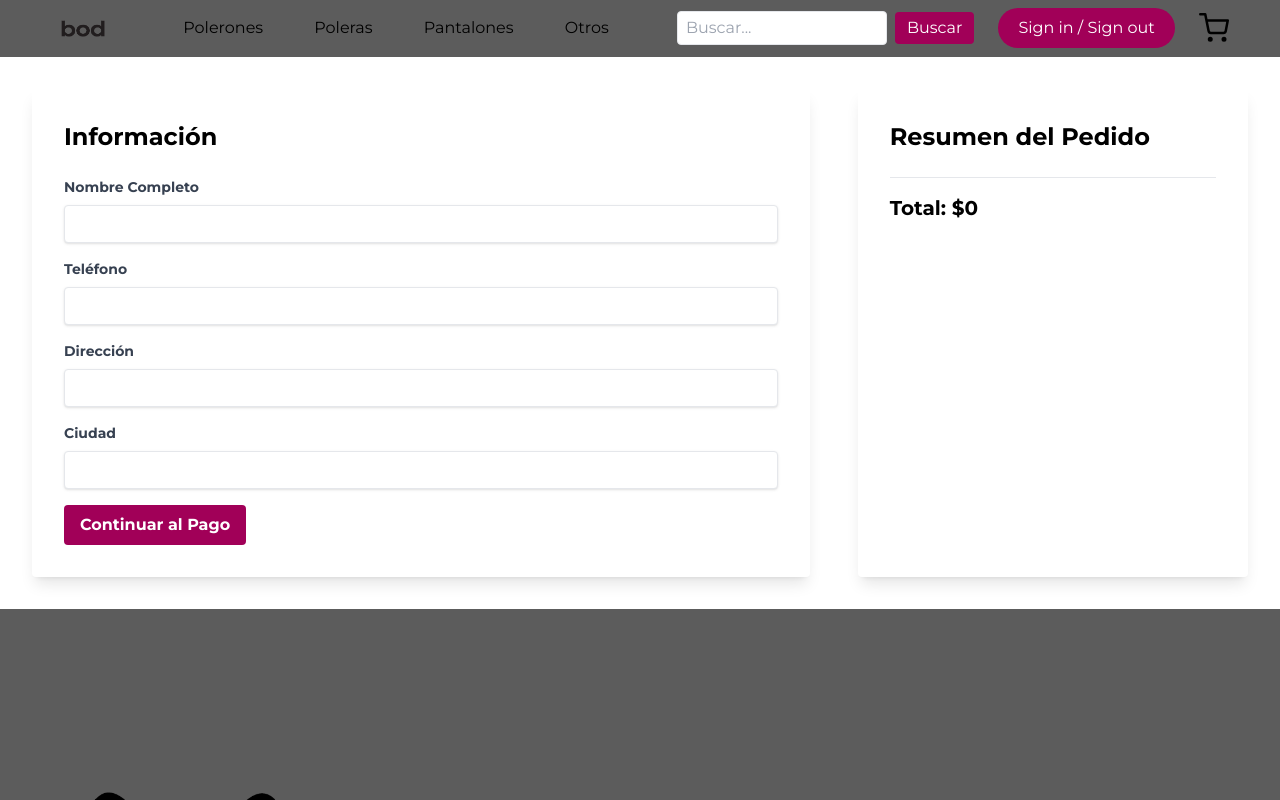
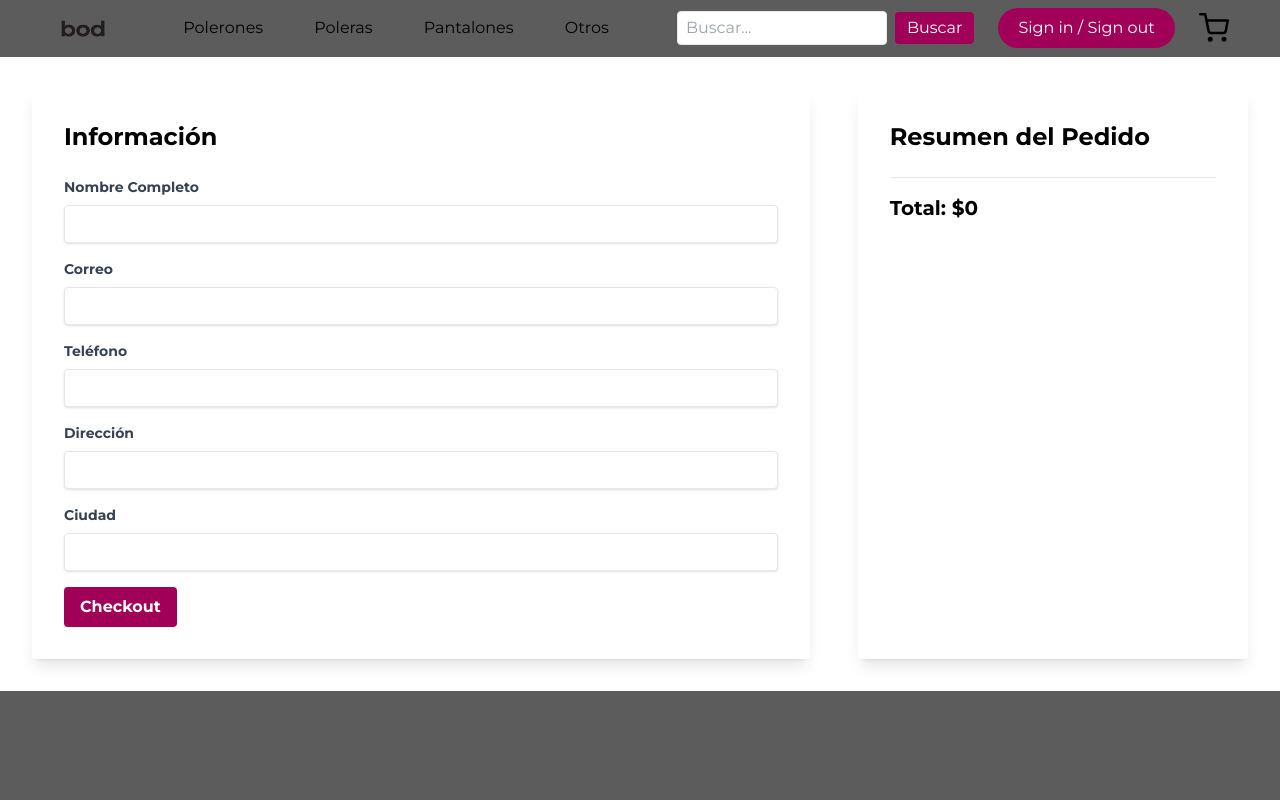
Before and after one commit to luccasniccolas/bod-frontend, a Next.js app: page /checkout in a window 1280 px wide. Built offline with nearby package versions, Linux system fonts and the light colour scheme.

Commit message:
checkout agregado y envia correctamente la información al back

```diff
--- a/app/checkout/page.tsx
+++ b/app/checkout/page.tsx
@@ -1,9 +1,48 @@
 "use client";
-import React, { useContext } from "react";
+import React, { useContext, useState } from "react";
 import { CartContext } from "../context/CartContext";
 
 const CheckoutPage = () => {
   const { cartItems } = useContext(CartContext);
+  const [formData, setFormData] = useState({
+    name: '',
+    email: '',
+    telefono: '',
+    address: '',
+    city: ''
+  });
+
+  const handleInputChange = (e) => {
+    setFormData({ ...formData, [e.target.id]: e.target.value });
+  };
+
+  const handleSubmit = async (e) => {
+    e.preventDefault();
+    try {
+      const response = await fetch('http://localhost:3001/api/checkout', {
+        method: 'POST',
+        headers: {
+          'Content-Type': 'application/json',
+        },
+        body: JSON.stringify({
+          formData,
+          cartItems
+        }),
+      });
+
+      if (response.ok) {
+        const result = await response.json();
+        console.log('Checkout completado:', result);
+        // Aquí puedes manejar la respuesta exitosa, como mostrar un mensaje al usuario
+      } else {
+        console.error('Error en el checkout');
+        // Manejar el error, tal vez mostrar un mensaje al usuario
+      }
+    } catch (error) {
+      console.error('Error al enviar el formulario:', error);
+      // Manejar errores de red o del servidor
+    }
+  };
 
   return (
     <section className="container mx-auto p-8">
@@ -11,7 +50,7 @@ const CheckoutPage = () => {
         {/* Formulario de Checkout */}
         <div className="lg:w-2/3 w-full bg-white p-8 rounded shadow-lg">
           <h2 className="text-2xl font-bold mb-6">Información</h2>
-          <form>
+          <form onSubmit={handleSubmit}>
             <div className="mb-4">
               <label className="block text-gray-700 text-sm font-bold mb-2" htmlFor="name">
                 Nombre Completo
@@ -20,6 +59,20 @@ const CheckoutPage = () => {
                 className="shadow appearance-none border rounded w-full py-2 px-3 text-gray-700 leading-tight focus:outline-none focus:shadow-outline"
                 id="name"
                 type="text"
+                value={formData.name}
+                onChange={handleInputChange}
+              />
+            </div>
+            <div className="mb-4">
+              <label className="block text-gray-700 text-sm font-bold mb-2" htmlFor="email">
+                Correo
+              </label>
+              <input
+                className="shadow appearance-none border rounded w-full py-2 px-3 text-gray-700 leading-tight focus:outline-none focus:shadow-outline"
+                id="email"
+                type="email"
+                value={formData.email}
+                onChange={handleInputChange}
               />
             </div>
             <div className="mb-4">
@@ -29,7 +82,9 @@ const CheckoutPage = () => {
               <input
                 className="shadow appearance-none border rounded w-full py-2 px-3 text-gray-700 leading-tight focus:outline-none focus:shadow-outline"
                 id="telefono"
-                type="telefono"
+                type="tel"
+                value={formData.telefono}
+                onChange={handleInputChange}
               />
             </div>
             <div className="mb-4">
@@ -40,6 +95,8 @@ const CheckoutPage = () => {
                 className="shadow appearance-none border rounded w-full py-2 px-3 text-gray-700 leading-tight focus:outline-none focus:shadow-outline"
                 id="address"
                 type="text"
+                value={formData.address}
+                onChange={handleInputChange}
               />
             </div>
             <div className="mb-4">
@@ -50,13 +107,15 @@ const CheckoutPage = () => {
                 className="shadow appearance-none border rounded w-full py-2 px-3 text-gray-700 leading-tight focus:outline-none focus:shadow-outline"
                 id="city"
                 type="text"
+                value={formData.city}
+                onChange={handleInputChange}
               />
             </div>
             <button
               className="bg-[#A10058] text-white font-bold py-2 px-4 rounded focus:outline-none focus:shadow-outline hover:bg-[#242424]"
-              type="button"
+              type="submit"
             >
-              Continuar al Pago
+              Checkout
             </button>
           </form>
         </div>
@@ -81,7 +140,7 @@ const CheckoutPage = () => {
           <div className="mt-6 border-t pt-4">
             <h3 className="text-xl font-bold">Total: ${cartItems.reduce((total, item) => total + item.price * item.quantity, 0)}</h3>
           </div>
-        </div>
+        </div>
       </div>
     </section>
   );
```
